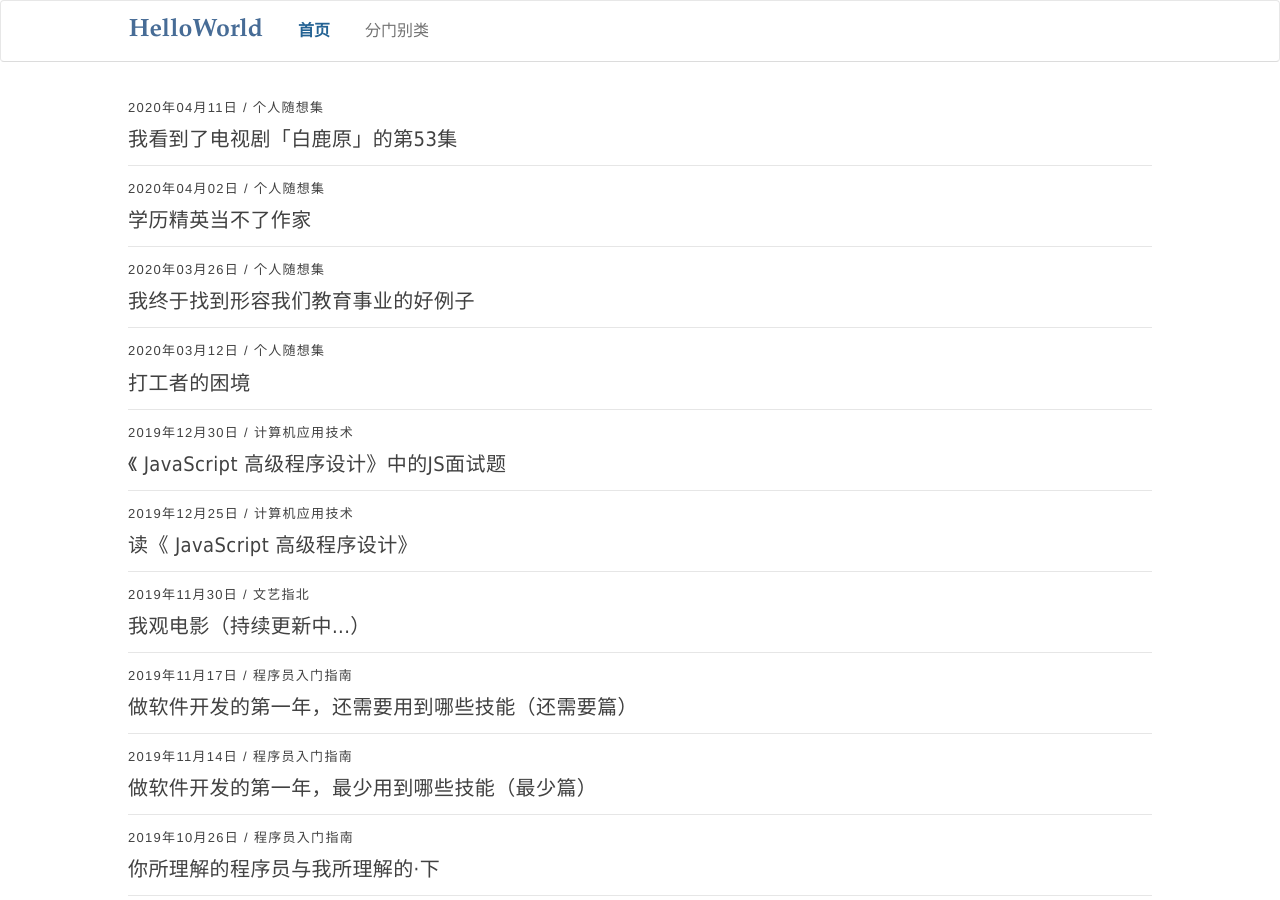
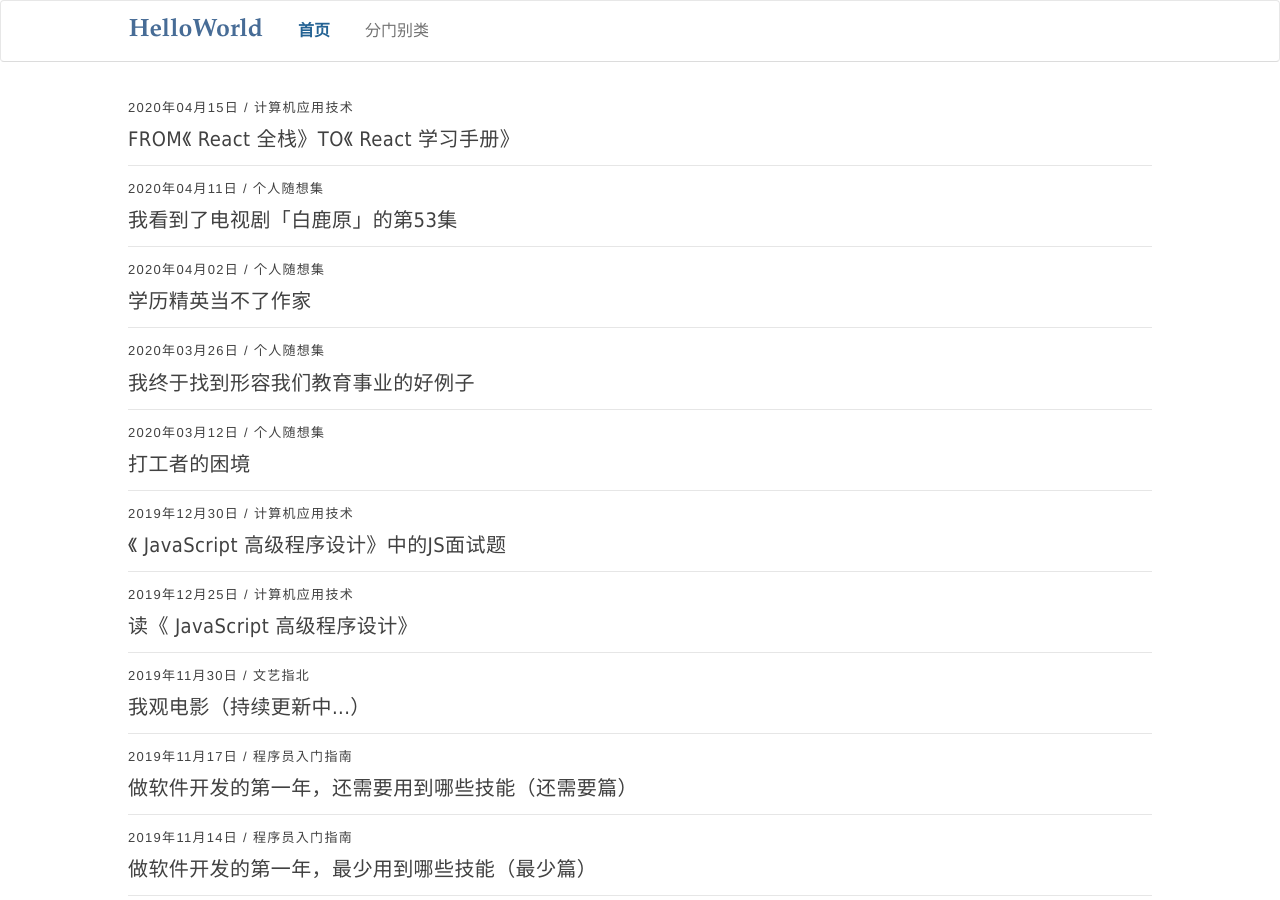
Before and after one commit to Haiyung/haiyung.github.io, a Jekyll site: the page built from index.md, in a window 1280 px wide and 900 px high. Built offline with Jekyll 4.4.1, drawn with Linux system fonts in a browser that asks for light colours; nearby versions of some CDN libraries.

Commit message:
add article: learning-react

```diff
--- /dev/null
+++ b/_posts/2020-04-15-after-reading-react-full-stack-developer.md
@@ -0,0 +1,22 @@
+---
+layout: post
+title: FROM《 React 全栈》TO《 React 学习手册》
+date: 2020-04-15 22:00:00
+categories: blog-cn
+tags: 计算机应用技术
+---
+
+<h2>{{ page.title }}</h2>
+
+* content
+{:toc}
+
+
+-----
+附：书籍封面
+
+FROM:
+<img src="/images/react-full-stack-developer.jpg" width="36%">
+
+TO:
+<img src="/images/learning-react.jpg" width="36%">
```
Also changed, not shown: _drafts/after-reading-react-full-stack-developer.md (deleted, +0 -20 lines), _posts/2019-09-17-go-modules-and-public-repo.md (+2 -2 lines).
